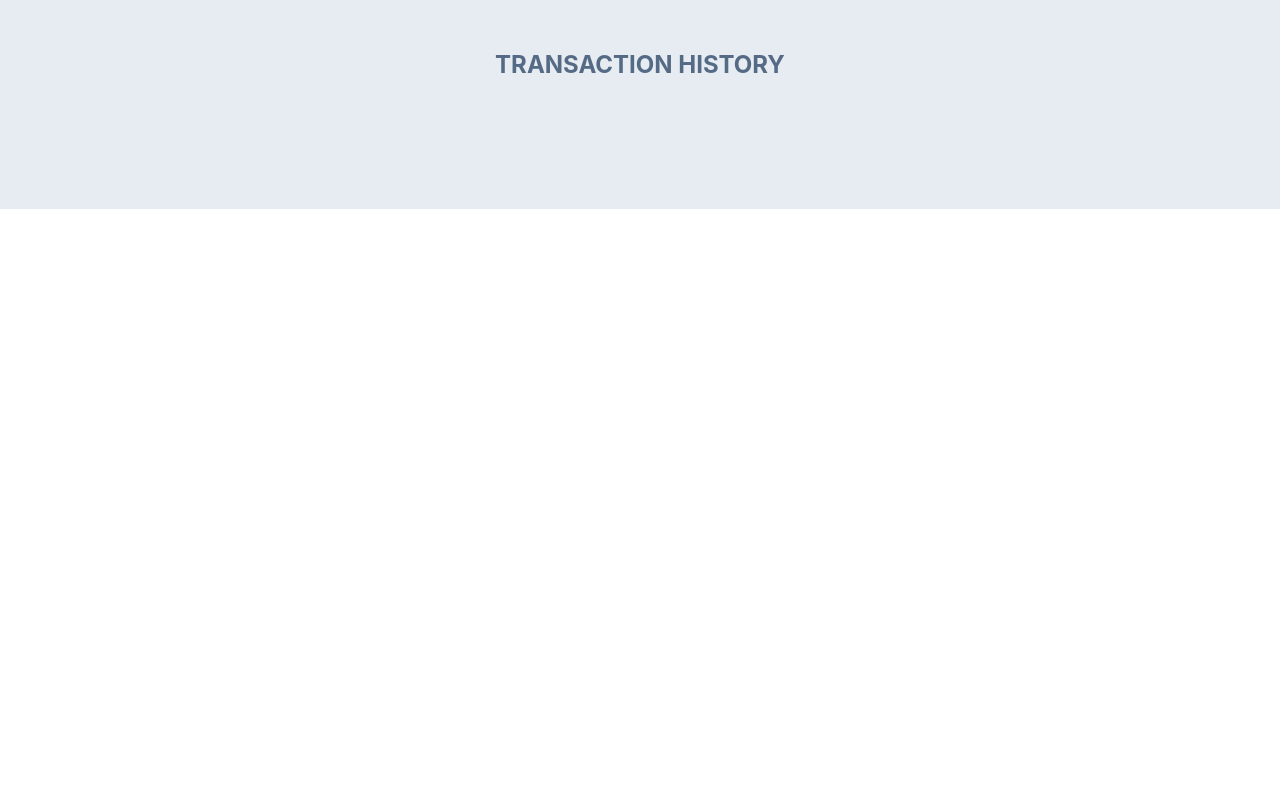
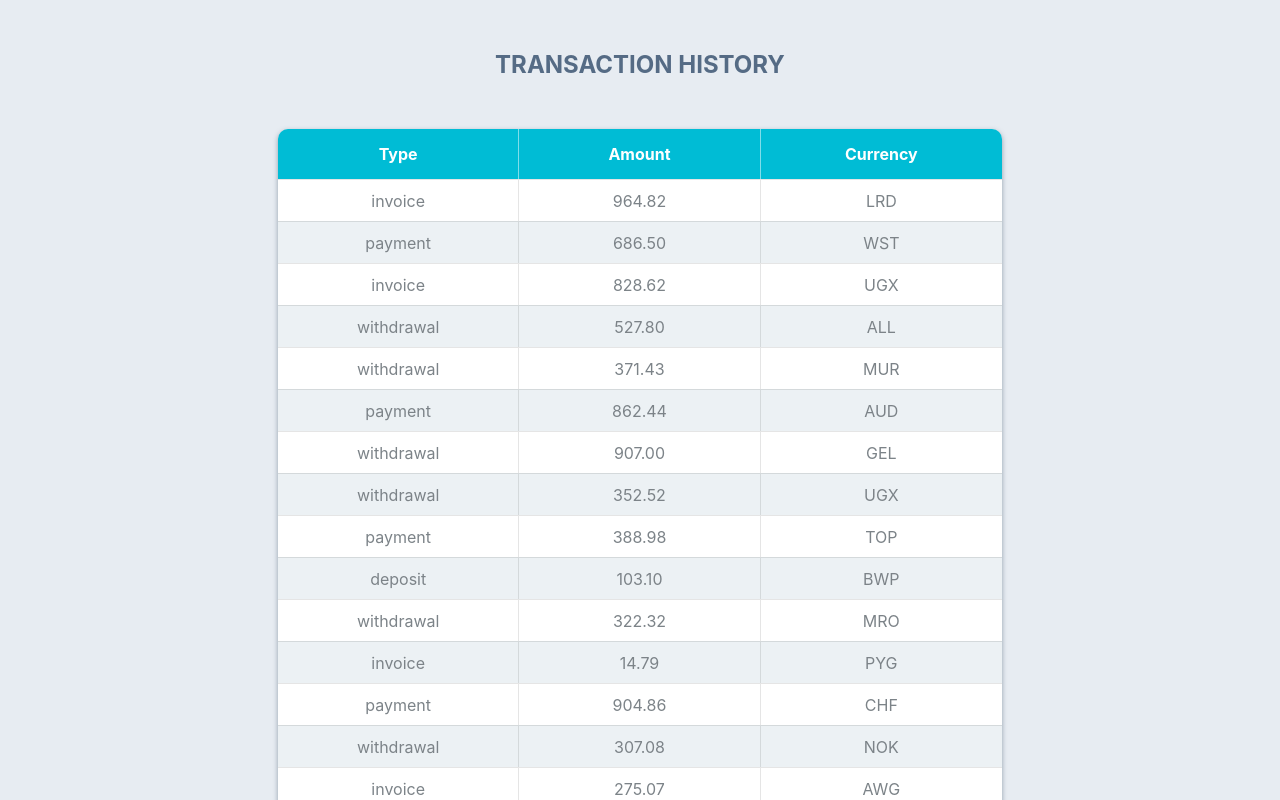
Before and after one commit to RuslanMirasov/react-components-emotion, a React (Create React App) app: page / in a window 1280 px wide. Shown: the part 1840-2640 px from the top of the page. Before the commit the page ends 2049 px from the top, so only its background shows below. Built offline with nearby package versions, Linux system fonts and the light colour scheme.

Commit message:
TRANSACTION HISTORY

```diff
--- a/src/components/App/App.jsx
+++ b/src/components/App/App.jsx
@@ -2,17 +2,22 @@ import css from './App.module.css';
 import friends from 'json/friends.json';
 import user from 'json/user.json';
 import data from 'json/data.json';
+import transactions  from 'json/transactions.json';
 import { Section } from 'components/Section/Section';
 import { Profile } from 'components/Profile/Profile';
 import { Statistics } from 'components/Statistics/Statistics';
 import { FriendList } from 'components/FriendList/FriendList';
+import { TransactionHistory } from 'components/TransactionHistory/TransactionHistory';
 
 
 export const App = () => {
   return (
     <main className={css.main}>
       <h1 hidden>React homework 1</h1>
-      <Section title='Social media profile' content={
+
+      <Section
+        title='Social media profile'
+        content={
           <Profile
             username={user.username}
             tag={user.tag}
@@ -20,10 +25,24 @@ export const App = () => {
             avatar={user.avatar}
             stats={user.stats}
           />
-      } />
-      <Section title='Statistics Section' content={ <Statistics title='Upload stats' stats={ data } /> } />
-      <Section title='Friends list' content={ <FriendList friends={ friends } />} />
-      <Section title='Transaction history' />
+        }
+      />
+
+      <Section
+        title='Statistics Section'
+        content={ <Statistics title='Upload stats' stats={data} /> }
+      />
+
+      <Section
+        title='Friends list'
+        content={ <FriendList friends={friends} /> }
+      />
+
+      <Section
+        title='Transaction history'
+        content={ <TransactionHistory items={transactions} /> }
+      />
+
     </main>
   );
 };
--- /dev/null
+++ b/src/components/TransactionHistory/TransactionHistory.jsx
@@ -0,0 +1,36 @@
+import css from './TransactionHistory.module.css';
+import PropTypes from 'prop-types';
+
+export const TransactionHistory = ({ items }) => {
+   return (
+      <table className={css.transactionHistory}>
+         <thead>
+            <tr>
+               <th>Type</th>
+               <th>Amount</th>
+               <th>Currency</th>
+            </tr>
+         </thead>
+         <tbody>
+            {items.map(({ id, type, amount, currency }) => (
+            <tr key={id}>
+               <td>{type}</td>
+               <td>{amount}</td>
+               <td>{currency}</td>
+            </tr>
+             ))}
+         </tbody>
+      </table>
+   )
+}
+
+TransactionHistory.propTypes = {
+   items: PropTypes.arrayOf(
+      PropTypes.exact({
+         id: PropTypes.string.isRequired,
+         type: PropTypes.string.isRequired,
+         amount: PropTypes.string.isRequired,
+         currency: PropTypes.string.isRequired,
+      }),
+   ),
+}
--- /dev/null
+++ b/src/components/TransactionHistory/TransactionHistory.module.css
@@ -0,0 +1,65 @@
+.transactionHistory {
+  display: flex;
+  flex-wrap: wrap;
+  width: 100%;
+  max-width: 724px;
+  margin: 0 auto;
+  border-radius: 10px;
+  position: relative;
+  overflow: hidden;
+  box-shadow: 0px 2px 5px rgba(58, 79, 105, 0.5);
+}
+
+.transactionHistory thead {
+  width: 100%;
+  background: #00bcd5;
+  color: #fff;
+}
+
+.transactionHistory tbody {
+  width: 100%;
+  background: #fff;
+  color: #7c8388;
+}
+
+.transactionHistory tr {
+  display: flex;
+  flex-wrap: nowrap;
+  justify-content: center;
+  align-items: center;
+  width: 100%;
+}
+
+.transactionHistory tr th,
+.transactionHistory tr td {
+  display: flex;
+  flex-wrap: wrap;
+  justify-content: center;
+  align-items: center;
+  align-content: center;
+  width: 33.333333%;
+  padding: 10px;
+}
+
+.transactionHistory tr th {
+  height: 50px;
+  border-right: 1px solid rgba(255, 255, 255, 0.5);
+}
+
+.transactionHistory tr th:last-child {
+  border-right: none;
+}
+
+.transactionHistory tr td {
+  height: 42px;
+  border-right: 1px solid rgba(0, 0, 0, 0.1);
+  border-top: 1px solid rgba(0, 0, 0, 0.1);
+}
+
+.transactionHistory tr td:last-child {
+  border-right: none;
+}
+
+.transactionHistory tbody tr:nth-child(2n) {
+  background: #ecf1f4;
+}
```
Lines whose indentation alone changed are shown as unchanged.
